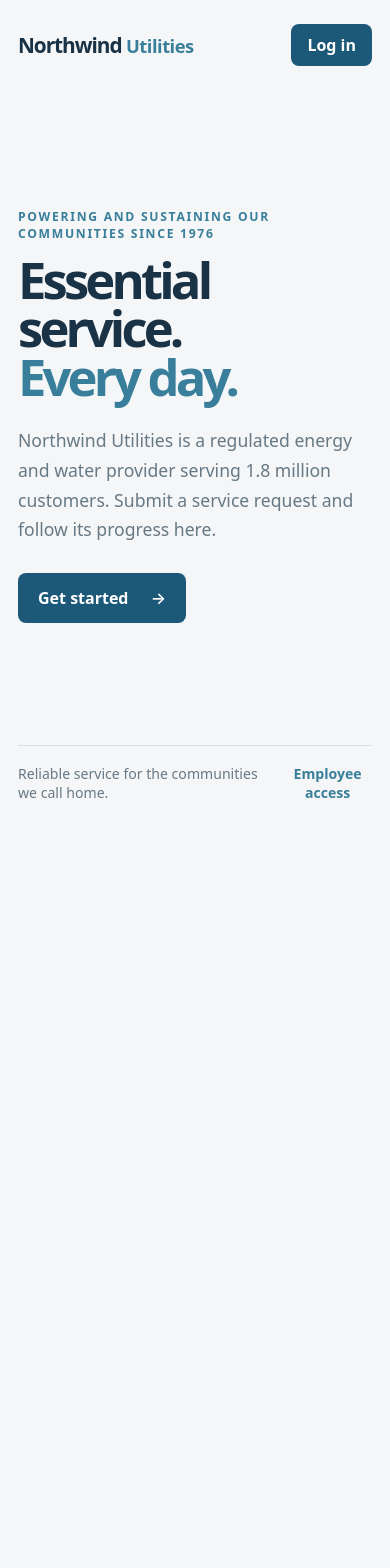
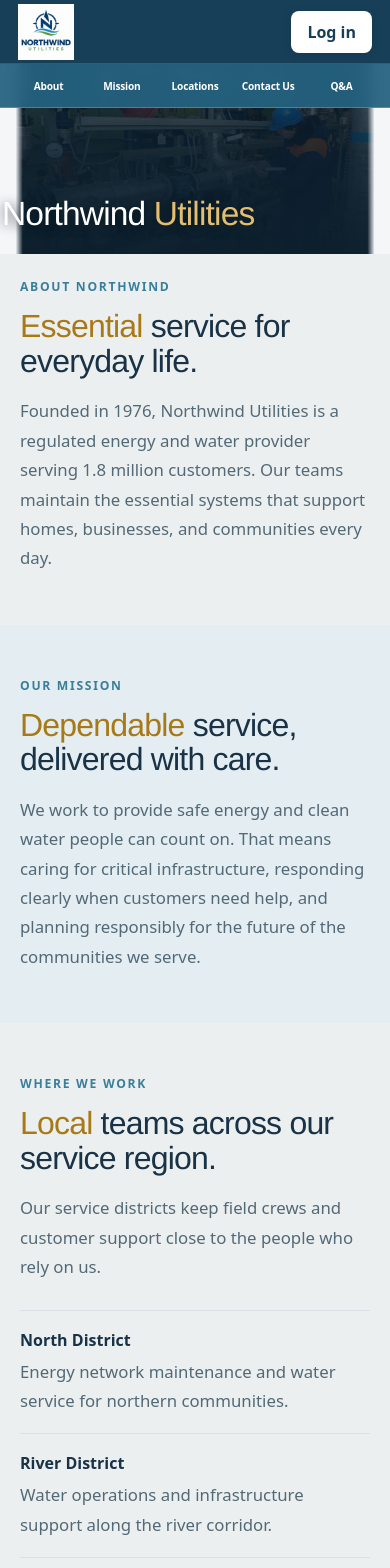
Before and after one commit to jasonwong7770/CGI-Hack-the-Hill, a React (Vite) app: page / in a window 390 px wide. Shown: the top 1568 px of the page. Before the commit the page ends 844 px from the top, so only its background shows below. Built offline with nearby package versions, Linux system fonts and the light colour scheme; no server answers.

Commit message:
modified front end

```diff
--- a/src/App.tsx
+++ b/src/App.tsx
@@ -4,6 +4,8 @@ import { supabase, isSupabaseConfigured } from './supabaseClient'
 import Auth from './components/Auth'
 import Dashboard from './components/Dashboard'
 import type { UserRole } from './types'
+import boilerRoomImage from './assets/boiler room.png'
+import northwindLogo from './assets/logo.png'
 
 export default function App() {
   const [session, setSession] = useState<Session | null>(null)
@@ -53,7 +55,7 @@ export default function App() {
   }
 
   return (
-    <div className="app">
+    <div className={`app${!session && !authRole ? ' app-welcome' : ''}`}>
       {!isSupabaseConfigured && (
         <div className="banner">
           Supabase is not configured. Copy <code>.env.example</code> to <code>.env</code> and add your keys.
@@ -64,15 +66,82 @@ export default function App() {
           <div className="card auth"><h1>Account unavailable</h1><p className="muted">We couldn’t load your account profile. Please try again or contact support.</p><button className="secondary" onClick={onSignedOut}>Log out</button></div>
         )
       ) : authRole ? <Auth role={authRole} onBack={() => setAuthRole(null)} /> : (
-        <main className="welcome">
-          <header className="welcome-topbar"><span className="brand">Northwind <span>Utilities</span></span><button onClick={() => setShowRolePicker(true)}>Log in</button></header>
-          <section className="welcome-hero">
-            <p className="eyebrow">Powering and sustaining our communities since 1976</p>
-            <h1>Essential service.<br /><span>Every day.</span></h1>
-            <p className="welcome-copy">Northwind Utilities is a regulated energy and water provider serving 1.8 million customers. Submit a service request and follow its progress here.</p>
-            <button className="hero-button" onClick={() => chooseRole('customer')}>Get started <span aria-hidden="true">→</span></button>
+        <main className="welcome welcome-photo">
+          <div className="welcome-photo-art" style={{ backgroundImage: `url("${boilerRoomImage}")` }} />
+          <div className="photo-caption-frame" aria-hidden="true">
+            <div className="photo-caption"><span>Northwind <strong>Utilities</strong></span></div>
+          </div>
+          <header className="welcome-topbar">
+            <img className="welcome-logo" src={northwindLogo} alt="Northwind Utilities" />
+            <button onClick={() => setShowRolePicker(true)}>Log in</button>
+          </header>
+          <nav className="welcome-subbar" aria-label="Welcome page sections">
+            <a href="#about">About</a>
+            <a href="#mission">Mission</a>
+            <a href="#locations">Locations</a>
+            <a href="#contact">Contact Us</a>
+            <a href="#qa">Q&amp;A</a>
+          </nav>
+          <div className="welcome-hero-spacer" aria-hidden="true" />
+          <section className="welcome-info-section welcome-about-section" id="about">
+            <div className="welcome-info-inner">
+              <p className="eyebrow">About Northwind</p>
+              <h2><span className="welcome-highlight">Essential</span> service for everyday life.</h2>
+              <p>Founded in 1976, Northwind Utilities is a regulated energy and water provider serving 1.8 million customers. Our teams maintain the essential systems that support homes, businesses, and communities every day.</p>
+            </div>
           </section>
-          <div className="welcome-foot"><span>Reliable service for the communities we call home.</span><button className="link" onClick={() => chooseRole('employee')}>Employee access</button></div>
+          <section className="welcome-info-section welcome-info-section-tint" id="mission">
+            <div className="welcome-info-inner">
+              <p className="eyebrow">Our mission</p>
+              <h2><span className="welcome-highlight">Dependable</span> service, delivered with care.</h2>
+              <p>We work to provide safe energy and clean water people can count on. That means caring for critical infrastructure, responding clearly when customers need help, and planning responsibly for the future of the communities we serve.</p>
+            </div>
+          </section>
+          <section className="welcome-info-section" id="locations">
+            <div className="welcome-info-inner">
+              <p className="eyebrow">Where we work</p>
+              <h2><span className="welcome-highlight">Local</span> teams across our service region.</h2>
+              <p>Our service districts keep field crews and customer support close to the people who rely on us.</p>
+              <div className="service-area-list">
+                <article><h3>North District</h3><p>Energy network maintenance and water service for northern communities.</p></article>
+                <article><h3>River District</h3><p>Water operations and infrastructure support along the river corridor.</p></article>
+                <article><h3>Lakeshore District</h3><p>Local field response and utility service for lakeside neighbourhoods.</p></article>
+              </div>
+            </div>
+          </section>
+          <section className="welcome-info-section welcome-info-section-tint" id="contact">
+            <div className="welcome-info-inner">
+              <p className="eyebrow">Contact us</p>
+              <h2>We’re here to <span className="welcome-highlight">help</span>.</h2>
+              <p>Our customer team is available Monday to Friday, 8 a.m. to 6 p.m. For a new service request or an update, sign in to the customer portal.</p>
+              <div className="welcome-contact-details">
+                <a href="tel:18005550148">1-800-555-0148</a>
+                <a href="mailto:support@northwindutilities.example">support@northwindutilities.example</a>
+                <button onClick={() => setShowRolePicker(true)}>Open customer portal</button>
+              </div>
+            </div>
+          </section>
+          <section className="welcome-info-section" id="qa">
+            <div className="welcome-info-inner">
+              <p className="eyebrow">Questions &amp; answers</p>
+              <h2>Good to <span className="welcome-highlight">know</span>.</h2>
+              <div className="welcome-qa-list">
+                <article>
+                  <h3>How do I submit a service request?</h3>
+                  <p>Select Log in, choose Customer, and use the request form to tell us how we can help.</p>
+                </article>
+                <article>
+                  <h3>How can I check on a request?</h3>
+                  <p>Sign in to the customer portal to see your submitted requests and their current status.</p>
+                </article>
+                <article>
+                  <h3>What services does Northwind provide?</h3>
+                  <p>Northwind Utilities provides regulated energy and water services to homes and businesses.</p>
+                </article>
+              </div>
+            </div>
+          </section>
+          <footer className="welcome-footer">Northwind Utilities <span>Serving our communities since 1976</span></footer>
           {showRolePicker && <div className="modal-backdrop" role="presentation" onClick={() => setShowRolePicker(false)}>
             <section className="role-picker card" role="dialog" aria-modal="true" aria-labelledby="role-title" onClick={(event) => event.stopPropagation()}>
               <button className="modal-close" aria-label="Close" onClick={() => setShowRolePicker(false)}>×</button>
--- a/src/index.css
+++ b/src/index.css
@@ -35,8 +35,10 @@
 * { box-sizing: border-box; }
 
 body { margin: 0; background: var(--bg); }
+html { scroll-behavior: smooth; }
 
 .app { max-width: 1040px; margin: 0 auto; padding: 32px 24px; }
+.app.app-welcome { width: 100%; max-width: none; min-height: 100vh; margin: 0; padding: 0; }
 
 .card {
   background: var(--card);
@@ -49,14 +51,46 @@ body { margin: 0; background: var(--bg); }
 .auth { max-width: 400px; margin: 60px auto; }
 
 .welcome { min-height: calc(100vh - 64px); display: flex; flex-direction: column; }
-.welcome-topbar { display: flex; justify-content: space-between; align-items: center; }
+.welcome-photo { position: relative; min-height: 100vh; overflow: hidden; background-color: var(--bg); }
+.welcome-photo-art { position: absolute; top: 76px; left: 50%; width: 67%; aspect-ratio: 635 / 337; transform: translateX(-50%); overflow: hidden; background-position: center; background-size: cover; background-repeat: no-repeat; -webkit-mask-image: linear-gradient(90deg, transparent 0%, #000 2%, #000 98%, transparent 100%); mask-image: linear-gradient(90deg, transparent 0%, #000 2%, #000 98%, transparent 100%); }
+.welcome-photo-art::before { content: ''; position: absolute; inset: 0; background: linear-gradient(180deg, #0c1f2d00 0%, #0c1f2d08 42%, #0c1f2d12 52%, #0c1f2df2 100%); }
+.photo-caption-frame { position: absolute; z-index: 1; top: 76px; left: 50%; width: 67%; aspect-ratio: 635 / 337; transform: translateX(-50%); pointer-events: none; }
+.photo-caption { position: absolute; left: clamp(-150px, -8vw, -42px); bottom: clamp(40px, 5vw, 72px); color: #fff; font-family: 'Avenir Light', Avenir, 'Helvetica Neue', sans-serif; font-size: clamp(3.2rem, 6.7vw, 6rem); font-weight: 300; line-height: .98; letter-spacing: -.025em; white-space: nowrap; text-shadow: 0 2px 12px #071722aa; }
+.photo-caption strong { color: #e3bd70; font-weight: inherit; }
+.welcome-topbar { display: flex; justify-content: flex-end; align-items: center; }
+.welcome-photo .welcome-topbar { position: relative; z-index: 2; width: 100%; min-height: 76px; justify-content: space-between; padding: 0 max(24px, calc((100vw - 1040px) / 2 + 24px)); border-bottom: 1px solid var(--border); background: #fff; }
+.welcome-logo { display: block; width: 68px; height: 68px; object-fit: contain; }
+.welcome-photo .welcome-topbar > button { background: #173f58; color: #fff; box-shadow: 0 2px 10px #10263830; }
+.welcome-photo .welcome-topbar > button:hover:not(:disabled) { background: #245d7a; }
+.welcome-subbar { position: absolute; z-index: 3; top: 76px; left: 0; width: 100%; min-height: 48px; display: flex; justify-content: space-between; align-items: center; padding: 0 24px; background: #24627feF; border-bottom: 1px solid #ffffff35; backdrop-filter: blur(8px); }
+.welcome-subbar a { flex: 1; color: #fff; font-size: clamp(.8rem, 1.25vw, 1rem); font-weight: 600; text-align: center; text-decoration: none; white-space: nowrap; }
+.welcome-subbar a:hover { text-decoration: underline; text-underline-offset: 4px; }
+.welcome-hero-spacer { height: 35.56vw; flex: 0 0 auto; }
+.welcome-info-section { padding: clamp(56px, 8vw, 96px) 24px; background: #eceff0; scroll-margin-top: 20px; }
+.welcome-about-section { padding-top: 32px; }
+.welcome-info-section-tint { background: #e3edf2; }
+.welcome-info-inner { max-width: 1040px; margin: 0 auto; }
+.welcome-info-section h2 { max-width: 760px; margin: 0 0 18px; color: #193246; font-family: 'Avenir Light', Avenir, 'Helvetica Neue', sans-serif; font-size: clamp(2rem, 4.2vw, 3.2rem); font-weight: 300; line-height: 1.08; letter-spacing: -.025em; }
+.welcome-highlight { color: #a87917; }
+.welcome-info-section p:not(.eyebrow) { max-width: 760px; margin: 0; color: #536976; font-size: 1.05rem; line-height: 1.75; }
+.service-area-list { max-width: 820px; margin-top: 28px; border-top: 1px solid #d9e1e6; }
+.service-area-list article { display: grid; grid-template-columns: minmax(150px, .65fr) 1.35fr; gap: 24px; padding: 18px 0; border-bottom: 1px solid #d9e1e6; }
+.service-area-list h3 { margin: 0; color: #193246; font-size: 1rem; }
+.service-area-list article p { max-width: none; }
+.welcome-contact-details { display: flex; flex-wrap: wrap; align-items: center; gap: 14px 24px; margin-top: 26px; }
+.welcome-contact-details a { color: #1c5878; font-weight: 650; text-underline-offset: 3px; }
+.welcome-contact-details button { background: #173f58; }
+.welcome-qa-list { max-width: 820px; margin-top: 28px; border-top: 1px solid #d9e1e6; }
+.welcome-qa-list article { padding: 20px 0; border-bottom: 1px solid #d9e1e6; }
+.welcome-qa-list h3 { margin: 0 0 8px; color: #193246; font-size: 1.05rem; }
+.welcome-footer { display: flex; justify-content: space-between; gap: 16px; padding: 24px max(24px, calc((100vw - 1040px) / 2 + 24px)); background: #173f58; color: #fff; font-size: .9rem; }
+.welcome-footer span { color: #c5d5de; }
 .brand { font-size: 1.3rem; font-weight: 800; letter-spacing: -.05em; }
 .brand > span { color: var(--water); font-size: .88em; font-weight: 650; letter-spacing: -.025em; }
 .brand.small { font-size: 1.2rem; }
 .eyebrow { color: var(--water); font-size: .76rem; font-weight: 700; letter-spacing: .14em; text-transform: uppercase; margin: 0 0 14px; }
 .welcome-hero { flex: 1; display: flex; flex-direction: column; align-items: flex-start; justify-content: center; padding: 62px 0 56px; max-width: 720px; }
 .welcome-hero h1 { font-size: clamp(3.5rem, 9vw, 6.4rem); line-height: .96; letter-spacing: -.075em; margin-bottom: 24px; }
-.welcome-hero h1 span { color: var(--water); }
 .welcome-copy { max-width: 440px; color: var(--muted); font-size: 1.1rem; line-height: 1.7; margin: 0 0 28px; }
 .hero-button { background: var(--primary); padding: 14px 20px; }
 .hero-button:hover:not(:disabled) { background: var(--primary-hover); }
@@ -75,9 +109,20 @@ body { margin: 0; background: var(--bg); }
 @media (max-width: 560px) {
   .app { padding: 24px 18px; }
   .welcome { min-height: calc(100vh - 48px); }
-  .welcome-hero { padding: 64px 0 44px; }
-  .welcome-hero h1 { font-size: clamp(3rem, 13vw, 4.5rem); }
-  .welcome-foot { align-items: flex-start; gap: 12px; }
+  .welcome-photo { min-height: 100vh; }
+  .welcome-photo-art { top: 64px; width: 92%; }
+  .photo-caption-frame { top: 64px; width: 92%; }
+  .photo-caption { left: clamp(-20px, -3.5vw, -8px); bottom: clamp(24px, 6vw, 34px); font-size: clamp(2rem, 8.6vw, 3.1rem); }
+  .welcome-photo .welcome-topbar { min-height: 64px; padding: 0 18px; }
+  .welcome-logo { width: 56px; height: 56px; }
+  .welcome-subbar { top: 64px; min-height: 44px; padding: 0 12px; }
+  .welcome-subbar a { font-size: clamp(.62rem, 2.6vw, .9rem); letter-spacing: -.02em; }
+  .welcome-hero-spacer { height: 48.82vw; }
+  .welcome-info-section { padding: 52px 20px; }
+  .welcome-about-section { padding-top: 24px; }
+  .service-area-list article { grid-template-columns: 1fr; gap: 6px; }
+  .welcome-contact-details { align-items: flex-start; flex-direction: column; gap: 16px; }
+  .welcome-footer { flex-direction: column; padding: 22px 20px; }
 }
 
 h1, h2 { margin: 0 0 8px; }
@@ -181,3 +226,27 @@ button.link:hover:not(:disabled) { background: none; text-decoration: underline;
   .pill.complaint { background: #4b302e; color: #f2b5ad; }
   .banner { background: #403722; color: #ecd7a5; }
 }
+
+.welcome-photo-art::before {
+  background: linear-gradient(180deg, #0c1f2db3 0%, #0c1f2dc7 25%, #0c1f2de6 50%, #0c1f2df5 78%, #0c1f2dfc 100%);
+}
+
+.welcome-photo {
+  width: 100vw;
+  margin-left: calc(50% - 50vw);
+  margin-right: calc(50% - 50vw);
+}
+
+.welcome-photo .welcome-topbar {
+  width: 100%;
+  margin: 0;
+  padding: 0 clamp(24px, 5vw, 72px);
+  border-bottom: 1px solid #ffffff24;
+  background: #173f58;
+}
+
+.welcome-photo .welcome-topbar > button { background: #fff; color: #173f58; }
+
+@media (max-width: 560px) {
+  .welcome-photo .welcome-topbar { padding: 0 18px; }
+}
```
Also changed, not shown: src/assets/boiler room.png (added), src/assets/logo.png (added).
